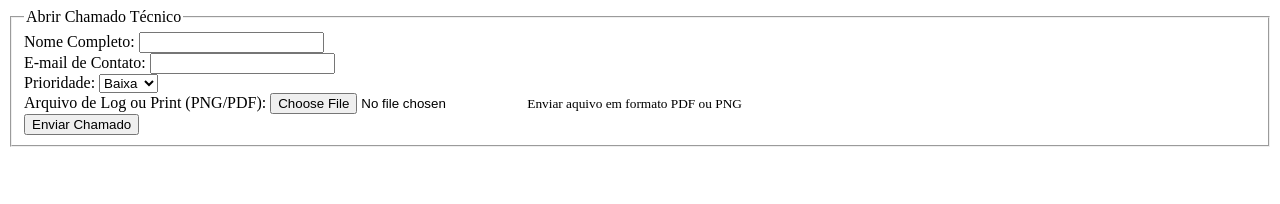
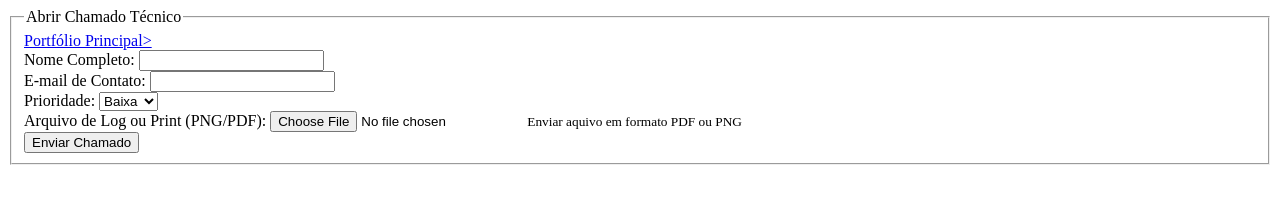
Before and after one commit to Programacao-Web-BSI-2026-2/lab-Kayki, a plain HTML site: page labs/02/abrir-chamado.html in a window 1280 px wide. Drawn offline with Linux system fonts and the light colour scheme.

Commit message:
Fix link syntax in abrir-chamado.html

```diff
--- a/labs/02/abrir-chamado.html
+++ b/labs/02/abrir-chamado.html
@@ -11,6 +11,7 @@
 <body>
     <form action="https://httpbin.org/post" method="POST" enctype="multipart/form-data">
         <fieldset>
+            <a href="./index.html"</a>Portfólio Principal></a>
             <legend>Abrir Chamado Técnico</legend>
 
             <div class="campo">
```
